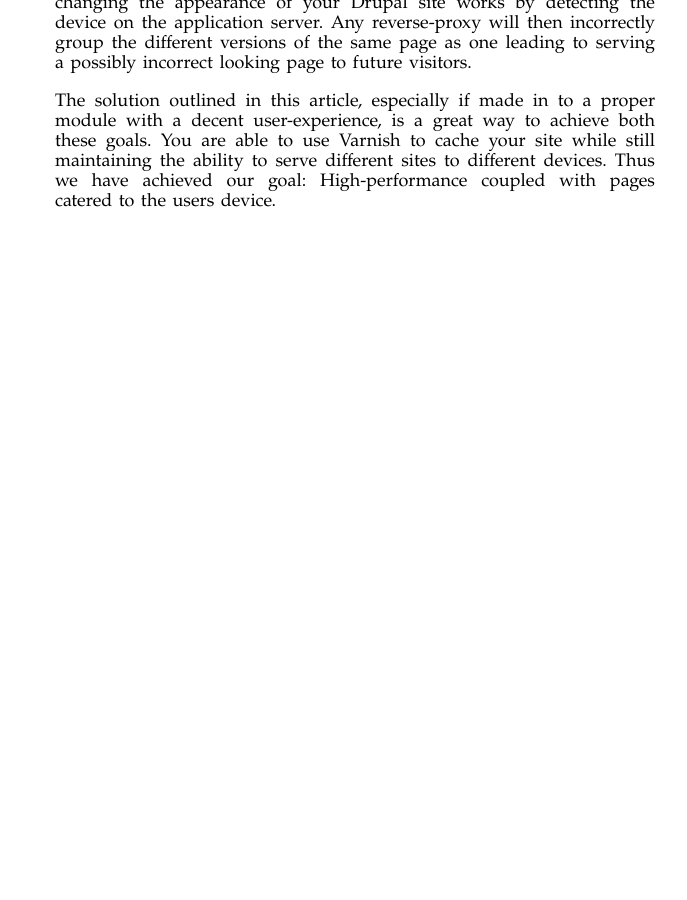
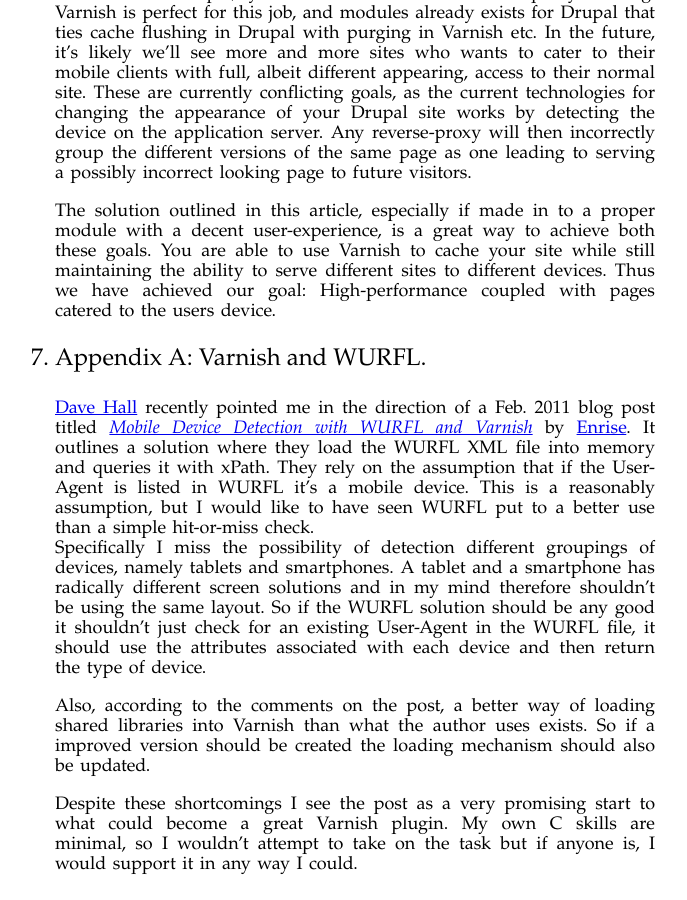
Before and after one commit to fangel/fangel.github.com, a Jekyll site: the page built from _posts/2011-01-06-mobile-detection-varnish-drupal.md, in a window 1280 px wide and 900 px high, scrolled down 5206 px. Shown: the whole window, without its empty margins (28-715 px from the left). Built offline with Jekyll 4.4.1, drawn with Linux system fonts in a browser that asks for light colours; before the commit the page ends 5443 px from its top, so only the background shows below that; some of the changed text lies outside the part shown.

Commit message:
Added Appendix A to the Varnish/Drupal post

```diff
--- a/_posts/2011-01-06-mobile-detection-varnish-drupal.md
+++ b/_posts/2011-01-06-mobile-detection-varnish-drupal.md
@@ -9,6 +9,9 @@ abstract: |
 authors:
  - <a href="http://sevengoslings.net">Morten Fangel</a>
 ---
+
+**Update** As per May 1<sup>st</sup>, I've added [Appendix A][appendix-a], to
+discuss a recent blog post that uses WURFL and VCL to detect mobiles.
 
 # Motivation: Different Sites for Different Devices
 
@@ -250,6 +253,8 @@ instead of a set of regular expressions, such that only grouping known
 devices into the groups you want, needs to be preformed in Varnish. I
 haven't, however, been able to find any device detection library with a C
 interface that I could try and inline in the VCL configuration.
+**Update** See [Appendix A][appendix-a] for a discussion on a blog post that
+proposes just this.
 
 2. It doesn't incorporate with the [Mobile Tools][mobile-tools] plugin for
 Drupal 7 like it should.
@@ -282,6 +287,32 @@ the ability to serve different sites to different devices. Thus we have
 achieved our goal: High-performance coupled with pages catered to the users
 device.
 
+# Appendix A: Varnish and WURFL.
+
+[Dave Hall][davehall-twitter] recently pointed me in the direction of a
+Feb. 2011 blog post titled
+[*Mobile Device Detection with WURFL and Varnish*][enrise-blog-post] by
+[Enrise][enrise]. It outlines a solution where they load the WURFL XML file
+into memory and queries it with xPath. They rely on the assumption that if
+the User-Agent is listed in WURFL it's a mobile device. This is a reasonably
+assumption, but I would like to have seen WURFL put to a better use than a
+simple hit-or-miss check.
+Specifically I miss the possibility of detection different groupings of devices,
+namely tablets and smartphones. A tablet and a smartphone has radically
+different screen solutions and in my mind therefore shouldn't be using the same
+layout. So if the WURFL solution should be any good it shouldn't just check for
+an existing User-Agent in the WURFL file, it should use the attributes
+associated with each device and then return the type of device.
+
+Also, according to the comments on the post, a better way of loading shared
+libraries into Varnish than what the author uses exists. So if a improved
+version should be created the loading mechanism should also be updated.
+
+Despite these shortcomings I see the post as a very promising start to what
+could become a great Varnish plugin. My own C skills are minimal, so I wouldn't
+attempt to take on the task but if anyone is, I would support it in any way I
+could.
+
 [wurfl]: http://wurfl.sourceforge.net/ "Wireless Universal Resource File"
 [varnish]: http://www.varnish-cache.org/ "Varnish Cache"
 [deviceatlas]: http://deviceatlas.com/ "DeviceAtlas"
@@ -293,3 +324,7 @@ device.
 [drupal]: http://drupal.org "Drupal"
 [mobile-tools]: http://drupal.org/project/mobile_tools "Mobile Tools Project Page on Drupal.org"
 [hook_custom_theme]: http://api.drupal.org/api/drupal/modules--system--system.api.php/function/hook_custom_theme/7 "Drupal Documentation on hook_custom_theme"
+[appendix-a]: #appendix_a_varnish_and_wurfl "Appendix A: Varnish and WURFL"
+[davehall-twitter]: http://twitter.com/skwashd "Dave Halls Twitter profile"
+[enrise-blog-post]: http://www.enrise.com/2011/02/mobile-device-detection-with-wurfl-and-varnish/ "Mobile Device Detection with WURFL and Varnish – Enrise"
+[enrise]: http://www.enrise.com/ "Enrise"
```
